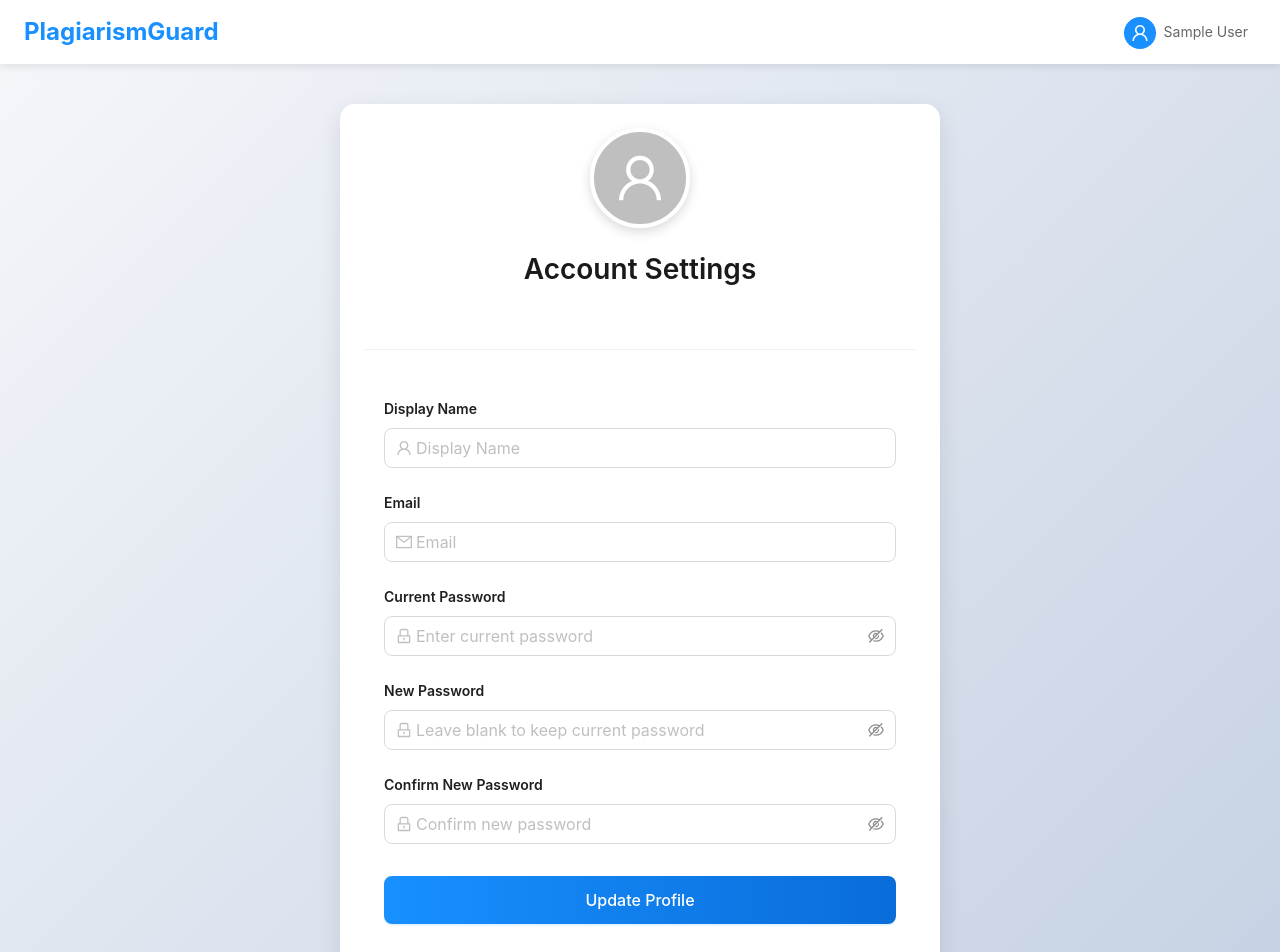
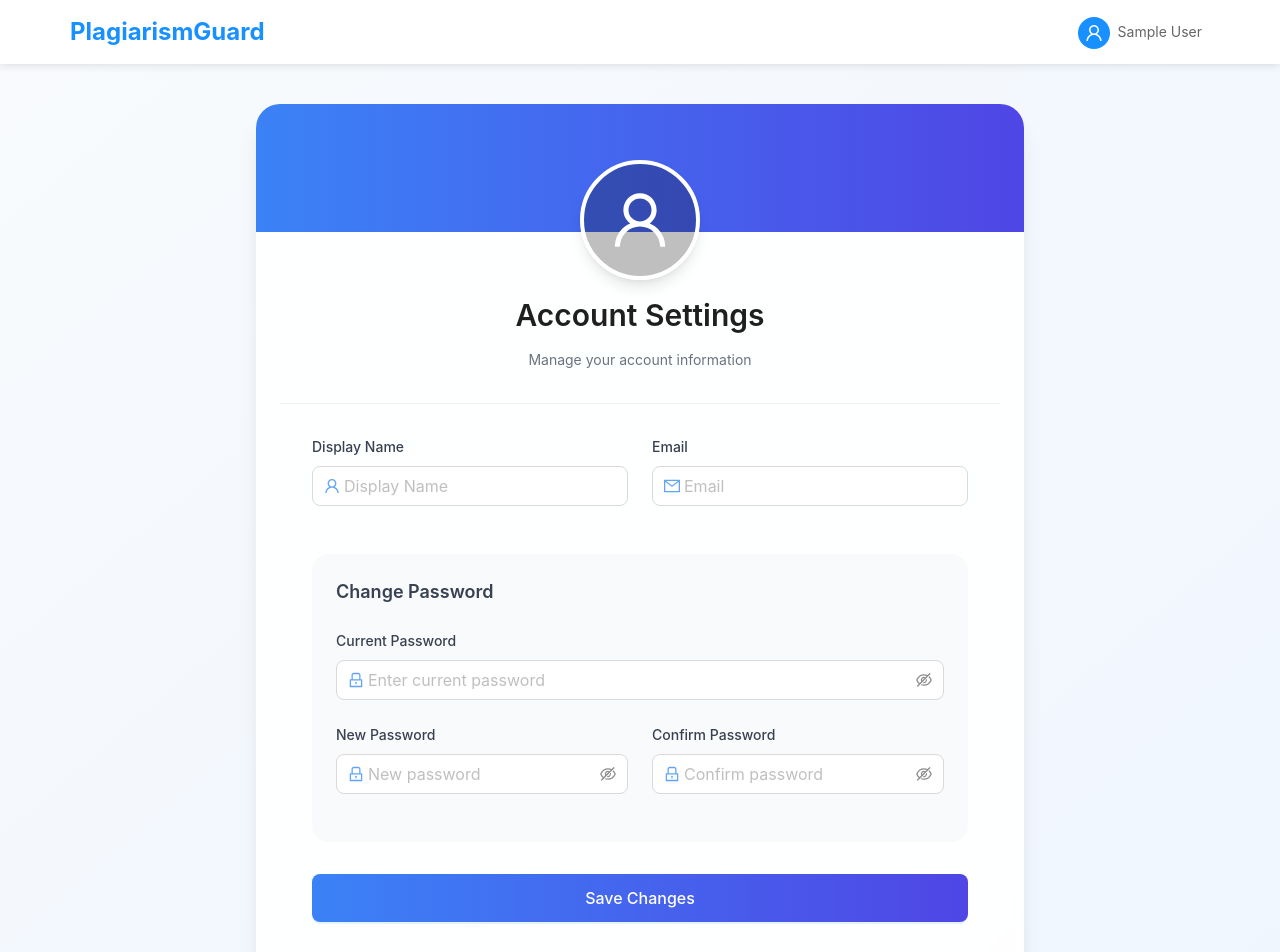
Before and after one commit to Duy-Thong/CopyCheck, a React (Create React App) app: page /account in a window 1280 px wide. Shown: the top 952 px of the page. Built offline with nearby package versions, Linux system fonts and the light colour scheme; no server answers; the database is empty; sample sign-in values are in the browser's storage.

Commit message:
Add Tailwind CSS line-clamp utility and enhance AssignmentCard layout

```diff
--- a/package.json
+++ b/package.json
@@ -6,6 +6,7 @@
     "@ant-design/charts": "^2.2.6",
     "@ant-design/icons": "^5.5.2",
     "@react-pdf/renderer": "^4.1.5",
+    "@tailwindcss/line-clamp": "^0.4.4",
     "@vercel/blob": "^0.27.0",
     "antd": "^5.22.5",
     "cra-template": "1.2.0",
--- a/src/components/Navbar.jsx
+++ b/src/components/Navbar.jsx
@@ -65,7 +65,7 @@ const Navbar = () => {
         alignItems: 'center',
         justifyContent: 'space-between',
         background: '#fff',
-        padding: '0 24px',
+        padding: '0 70px',
         boxShadow: '0 2px 8px rgba(0,0,0,0.1)',
         position: 'sticky',
         top: 0,
--- a/src/index.css
+++ b/src/index.css
@@ -1,6 +1,9 @@
 @tailwind base;
 @tailwind components;
 @tailwind utilities;
+
+/* Your other styles */
+
 body {
   margin: 0;
   font-family: -apple-system, BlinkMacSystemFont, 'Segoe UI', 'Roboto', 'Oxygen',
--- a/src/pages/AccountManagement.jsx
+++ b/src/pages/AccountManagement.jsx
@@ -81,79 +81,76 @@ const AccountManagement = () => {
   };
 
   return (
-    <Layout style={{ minHeight: '100vh', background: 'linear-gradient(135deg, #f5f7fa 0%, #c3cfe2 100%)' }}>
+    <Layout className="min-h-screen bg-gradient-to-br from-slate-50 to-blue-50">
       <Navbar />
-      <Content style={{ padding: '40px 24px' }}>
-        <div style={{ maxWidth: 600, margin: '0 auto' }}>
-          <Card
-            style={{
-              borderRadius: '15px',
-              boxShadow: '0 8px 24px rgba(0,0,0,0.1)',
-              border: 'none',
-            }}
-          >
-            <Space direction="vertical" style={{ width: '100%' }} size="large">
-              <div style={{ textAlign: 'center' }}>
+      <Content className="p-4 sm:p-6 md:p-8 lg:p-10">
+        <div className="max-w-3xl mx-auto">
+          <Card className="rounded-3xl shadow-xl border-none backdrop-blur-sm bg-white/90">
+            <Space direction="vertical" className="w-full" size={32}>
+              {/* Profile Header Section */}
+              <div className="text-center relative">
+                <div className="absolute top-0 left-0 right-0 h-32 bg-gradient-to-r from-blue-500 to-indigo-600 rounded-t-3xl -mt-6 -mx-6" />
                 <Avatar
-                  size={100}
+                  size={120}
                   icon={<UserOutlined />}
                   src={userData?.photoURL}
-                  style={{
-                    border: '4px solid #fff',
-                    boxShadow: '0 4px 12px rgba(0,0,0,0.15)',
-                  }}
+                  className="border-4 border-white shadow-lg relative mt-8"
                 />
-                <Title level={2} style={{
-                  marginTop: 24,
-                  fontSize: '28px',
-                  fontWeight: 600,
-                  color: '#1a1a1a'
-                }}>
-                  Account Settings
+                <Title level={2} className="mt-4 text-2xl font-bold text-gray-800">
+                  {userData?.displayName || 'Account Settings'}
                 </Title>
+                <Text className="text-gray-500">Manage your account information</Text>
               </div>
 
-              <Divider style={{ margin: '24px 0' }} />
+              <Divider className="my-0" />
 
+              {/* Form Section */}
               <Form
                 form={form}
                 layout="vertical"
                 onFinish={onFinish}
                 requiredMark={false}
-                style={{ padding: '0 20px' }}
+                className="px-4 md:px-8"
               >
+                <div className="grid grid-cols-1 md:grid-cols-2 gap-6">
                   <Form.Item
                     name="displayName"
-                  label={<Text strong>Display Name</Text>}
+                    label={<Text className="text-gray-700 font-medium">Display Name</Text>}
                     rules={[{ required: true, message: 'Please input your display name!' }]}
                   >
                     <Input
-                    prefix={<UserOutlined style={{ color: '#bfbfbf' }} />}
+                      prefix={<UserOutlined className="text-blue-400" />}
                       placeholder="Display Name"
                       size="large"
-                    style={{ borderRadius: '8px' }}
+                      className="rounded-lg hover:border-blue-400 focus:border-blue-500 transition-colors"
                     />
                   </Form.Item>
 
                   <Form.Item
                     name="email"
-                  label={<Text strong>Email</Text>}
+                    label={<Text className="text-gray-700 font-medium">Email</Text>}
                     rules={[
                       { required: true, message: 'Please input your email!' },
                       { type: 'email', message: 'Please enter a valid email!' }
                     ]}
                   >
                     <Input
-                    prefix={<MailOutlined style={{ color: '#bfbfbf' }} />}
+                      prefix={<MailOutlined className="text-blue-400" />}
                       placeholder="Email"
                       size="large"
-                    style={{ borderRadius: '8px' }}
+                      className="rounded-lg hover:border-blue-400 focus:border-blue-500 transition-colors"
                     />
                   </Form.Item>
+                </div>
+
+                <div className="mt-6 bg-gray-50 p-6 rounded-2xl space-y-6">
+                  <Text className="block text-lg font-semibold text-gray-700 mb-4">
+                    Change Password
+                  </Text>
 
                   <Form.Item
                     name="currentPassword"
-                  label={<Text strong>Current Password</Text>}
+                    label={<Text className="text-gray-700 font-medium">Current Password</Text>}
                     rules={[
                       ({ getFieldValue }) => ({
                         required: !!getFieldValue('newPassword'),
@@ -162,31 +159,30 @@ const AccountManagement = () => {
                     ]}
                   >
                     <Input.Password
-                    prefix={<LockOutlined style={{ color: '#bfbfbf' }} />}
+                      prefix={<LockOutlined className="text-blue-400" />}
                       placeholder="Enter current password"
                       size="large"
-                    style={{ borderRadius: '8px' }}
+                      className="rounded-lg"
                     />
                   </Form.Item>
 
+                  <div className="grid grid-cols-1 md:grid-cols-2 gap-6">
                     <Form.Item
                       name="newPassword"
-                  label={<Text strong>New Password</Text>}
-                  rules={[
-                    { min: 6, message: 'Password must be at least 6 characters!' }
-                  ]}
+                      label={<Text className="text-gray-700 font-medium">New Password</Text>}
+                      rules={[{ min: 6, message: 'Password must be at least 6 characters!' }]}
                     >
                       <Input.Password
-                    prefix={<LockOutlined style={{ color: '#bfbfbf' }} />}
-                    placeholder="Leave blank to keep current password"
+                        prefix={<LockOutlined className="text-blue-400" />}
+                        placeholder="New password"
                         size="large"
-                    style={{ borderRadius: '8px' }}
+                        className="rounded-lg"
                       />
                     </Form.Item>
 
                     <Form.Item
                       name="confirmPassword"
-                  label={<Text strong>Confirm New Password</Text>}
+                      label={<Text className="text-gray-700 font-medium">Confirm Password</Text>}
                       dependencies={['newPassword']}
                       rules={[
                         ({ getFieldValue }) => ({
@@ -200,39 +196,34 @@ const AccountManagement = () => {
                       ]}
                     >
                       <Input.Password
-                    prefix={<LockOutlined style={{ color: '#bfbfbf' }} />}
-                    placeholder="Confirm new password"
+                        prefix={<LockOutlined className="text-blue-400" />}
+                        placeholder="Confirm password"
                         size="large"
-                    style={{ borderRadius: '8px' }}
+                        className="rounded-lg"
                       />
                     </Form.Item>
+                  </div>
+                </div>
 
-                <Form.Item style={{ marginTop: '32px' }}>
+                <Form.Item className="mt-8">
                   <Button
                     type="primary"
                     htmlType="submit"
                     loading={loading}
                     block
                     size="large"
-                    style={{
-                      height: '48px',
-                      borderRadius: '8px',
-                      fontSize: '16px',
-                      fontWeight: 500,
-                      background: 'linear-gradient(90deg, #1890ff 0%, #096dd9 100%)',
-                      border: 'none',
-                    }}
+                    className="h-12 rounded-lg text-base font-medium bg-gradient-to-r from-blue-500 to-indigo-600 border-none hover:from-blue-600 hover:to-indigo-700 transition-all transform hover:scale-[1.02] active:scale-[0.98]"
                   >
-                    Update Profile
+                    Save Changes
                   </Button>
                 </Form.Item>
               </Form>
 
-              <Divider style={{ margin: '24px 0' }} />
+              <Divider className="my-0" />
 
-              <div style={{ textAlign: 'center', padding: '0 20px' }}>
-                <Text type="secondary" style={{ fontSize: '14px' }}>
-                  Account created: {userData?.createdAt ? new Date(userData.createdAt).toLocaleDateString() : 'N/A'}
+              <div className="text-center">
+                <Text type="secondary" className="text-sm">
+                  Member since {userData?.createdAt ? new Date(userData.createdAt).toLocaleDateString() : 'N/A'}
                 </Text>
               </div>
             </Space>
--- a/tailwind.config.js
+++ b/tailwind.config.js
@@ -5,9 +5,10 @@ module.exports = {
   theme: {
     extend: {},
   },
-  plugins: [],
-  important: true, // This ensures Tailwind classes override Ant Design styles
+  plugins: [
+    require('@tailwindcss/line-clamp'),
+  ],
   corePlugins: {
-    preflight: false, // This prevents Tailwind from overriding Ant Design base styles
+    preflight: false, // This prevents Tailwind from conflicting with Ant Design's base styles
   },
 }
```
Also changed, not shown: src/components/AssignmentCard.jsx (+23 -19 lines), src/pages/ClassAssignments.jsx (+46 -71 lines), src/pages/Home.jsx (+26 -86 lines), 1 other file (tests, documents, lock files or other folders). Lines whose indentation alone changed are shown as unchanged.
